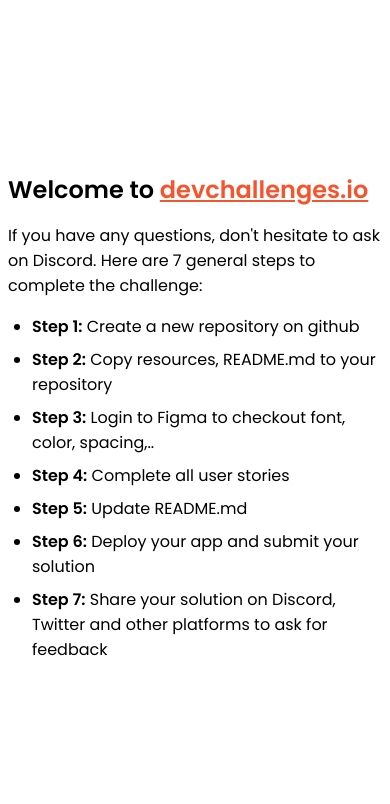
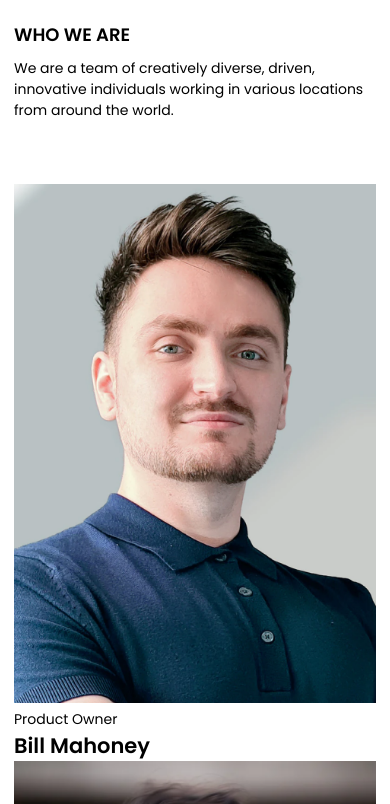
Before and after one commit to paulio84/my-team-page, a plain HTML site: page src/index.html in a window 390 px wide. Shown: the part 81-885 px from the top of the page. Before the commit the page ends 844 px from the top, so only its background shows below. Drawn offline with Linux system fonts and the light colour scheme.

Commit message:
header and footer mobile styles completed

```diff
--- a/src/css/styles.css
+++ b/src/css/styles.css
@@ -1,38 +1,60 @@
+/* font-family: 'Montserrat', sans-serif; */
+
 @import url('https://fonts.googleapis.com/css2?family=Montserrat:wght@600&family=PT+Serif:wght@400;700&family=Poppins:wght@400;600&display=swap');
 
-body {
-  /* font-family: 'Montserrat', sans-serif; */
-  font-family: 'Poppins', sans-serif;
-  /* font-family: 'PT Serif', serif; */
+*,
+*::before,
+*::after {
+  box-sizing: inherit;
+  padding: 0;
+  margin: 0;
 }
 
-ul {
-  padding-left: 24px;
+html {
+  box-sizing: border-box;
+  font-size: 62.5%;
 }
 
-li {
-  margin-bottom: 8px;
+body {
+  font-family: 'Poppins', sans-serif;
+  font-size: 1.4rem;
 }
 
-.welcome {
-  max-width: 800px;
-  margin: 0 auto;
+img {
+  height: auto;
+  width: 100%;
 }
 
-.welcome-text {
-  margin-top: 30vh;
-  font-weight: 500;
+.container {
+  padding: 0 1em;
 }
 
-.welcome-text p {
-  font-size: 1rem;
-  font-weight: 400;
+/* Header */
+.header {
+  margin-bottom: 4.5em;
 }
 
-.welcome-text h1 {
-  font-size: 1.5rem;
+.header__title {
+  font-family: 'PT Serif', serif;
+  font-size: 2.5714285714285716em;
+  font-weight: bold;
+  line-height: 1.3333333333333333;
+  margin: 0.5em 0 1em 0;
 }
 
-.welcome-text a {
-  color: #f7542e;
+.header__who {
+  line-height: 1.5;
 }
+
+.header__who-title {
+  font-size: 1.2857142857142858em;
+  font-weight: 600;
+  margin-bottom: 0.5555555555555556em;
+  text-transform: uppercase;
+}
+
+/* Footer */
+.footer {
+  margin: 4em 0 2em 0;
+  text-align: center;
+}
--- a/src/index.html
+++ b/src/index.html
@@ -9,31 +9,62 @@
     <title>My Team Page</title>
   </head>
   <body>
-    <div class="welcome">
-      <div class="welcome-text">
-        <h1>
-          Welcome to
-          <a href="https://devchallenges.io/" target="_blank">devchallenges.io</a>
-        </h1>
-
-        <p>
-          If you have any questions, don't hesitate to ask on Discord. Here are 7 general steps to
-          complete the challenge:
-        </p>
-      </div>
-
-      <ul>
-        <li><b>Step 1:</b> Create a new repository on github</li>
-        <li><b>Step 2:</b> Copy resources, README.md to your repository</li>
-        <li><b>Step 3:</b> Login to Figma to checkout font, color, spacing,..</li>
-        <li><b>Step 4:</b> Complete all user stories</li>
-        <li><b>Step 5:</b> Update README.md</li>
-        <li><b>Step 6:</b> Deploy your app and submit your solution</li>
-        <li>
-          <b>Step 7:</b> Share your solution on Discord, Twitter and other platforms to ask for
-          feedback
-        </li>
-      </ul>
+    <div class="container">
+      <header class="header">
+        <h1 class="header__title">The creative crew</h1>
+        <div class="header__who">
+          <h2 class="header__who-title">Who we are</h2>
+          <p>
+            We are a team of creatively diverse, driven, innovative individuals working in various
+            locations from around the world.
+          </p>
+        </div>
+      </header>
+      <main class="content">
+        <div class="card">
+          <div class="card__image">
+            <img src="./assets/images/photo1.png" alt="Product Owner" />
+            <aside>Product Owner</aside>
+          </div>
+          <h2 class="card__name">Bill Mahoney</h2>
+        </div>
+        <div class="card">
+          <div class="card__image">
+            <img src="./assets/images/photo2.png" alt="Art Director" />
+            <aside>Art Director</aside>
+          </div>
+          <h2 class="card__name">Saba Cabrera</h2>
+        </div>
+        <div class="card">
+          <div class="card__image">
+            <img src="./assets/images/photo3.png" alt="Tech Lead" />
+            <aside>Tech Lead</aside>
+          </div>
+          <h2 class="card__name">Shae Le</h2>
+        </div>
+        <div class="card">
+          <div class="card__image">
+            <img src="./assets/images/photo4.png" alt="UX Designer" />
+            <aside>UX Designer</aside>
+          </div>
+          <h2 class="card__name">Skylah Lu</h2>
+        </div>
+        <div class="card">
+          <div class="card__image">
+            <img src="./assets/images/photo5.png" alt="Developer" />
+            <aside>Developer</aside>
+          </div>
+          <h2 class="card__name">Griff Richards</h2>
+        </div>
+        <div class="card">
+          <div class="card__image">
+            <img src="./assets/images/photo6.png" alt="Developer" />
+            <aside>Developer</aside>
+          </div>
+          <h2 class="card__name">Stan John</h2>
+        </div>
+      </main>
+      <footer class="footer">Paul Terry @ DevChallenges.io</footer>
     </div>
   </body>
 </html>
```
